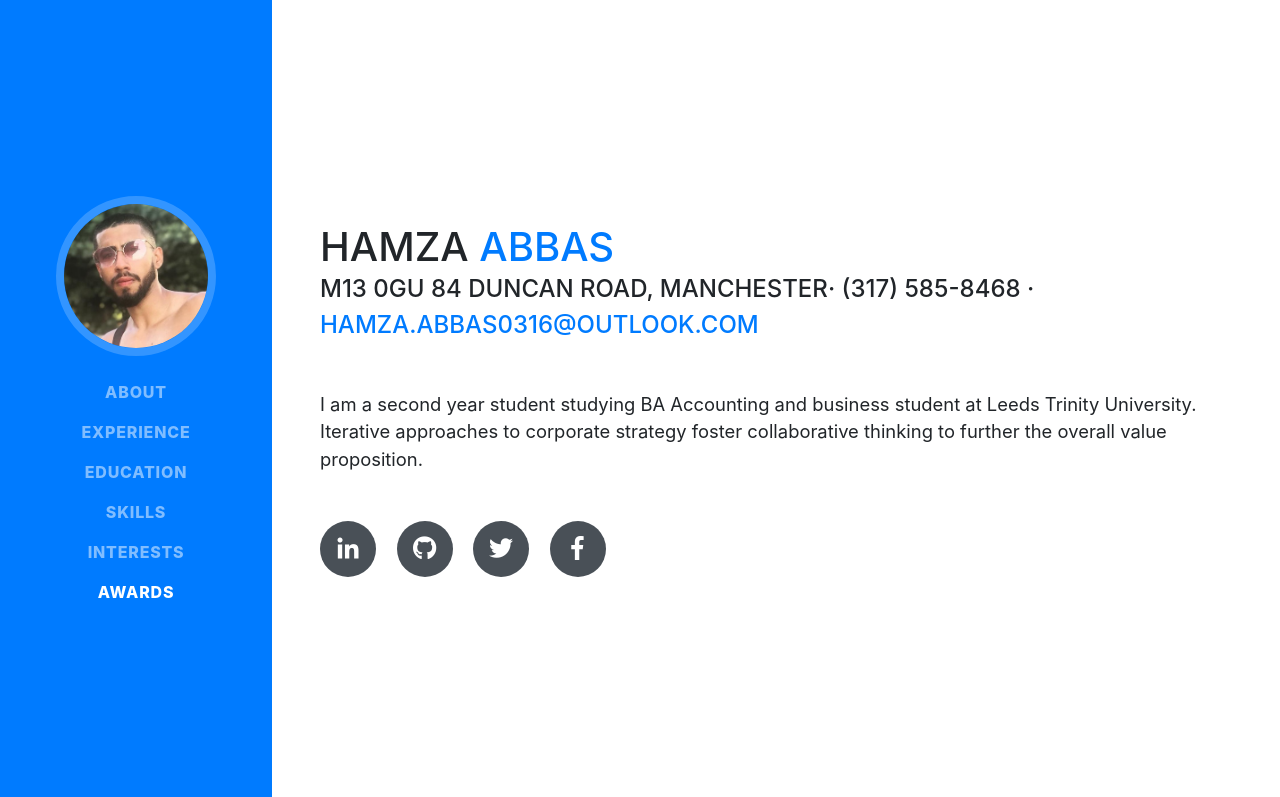
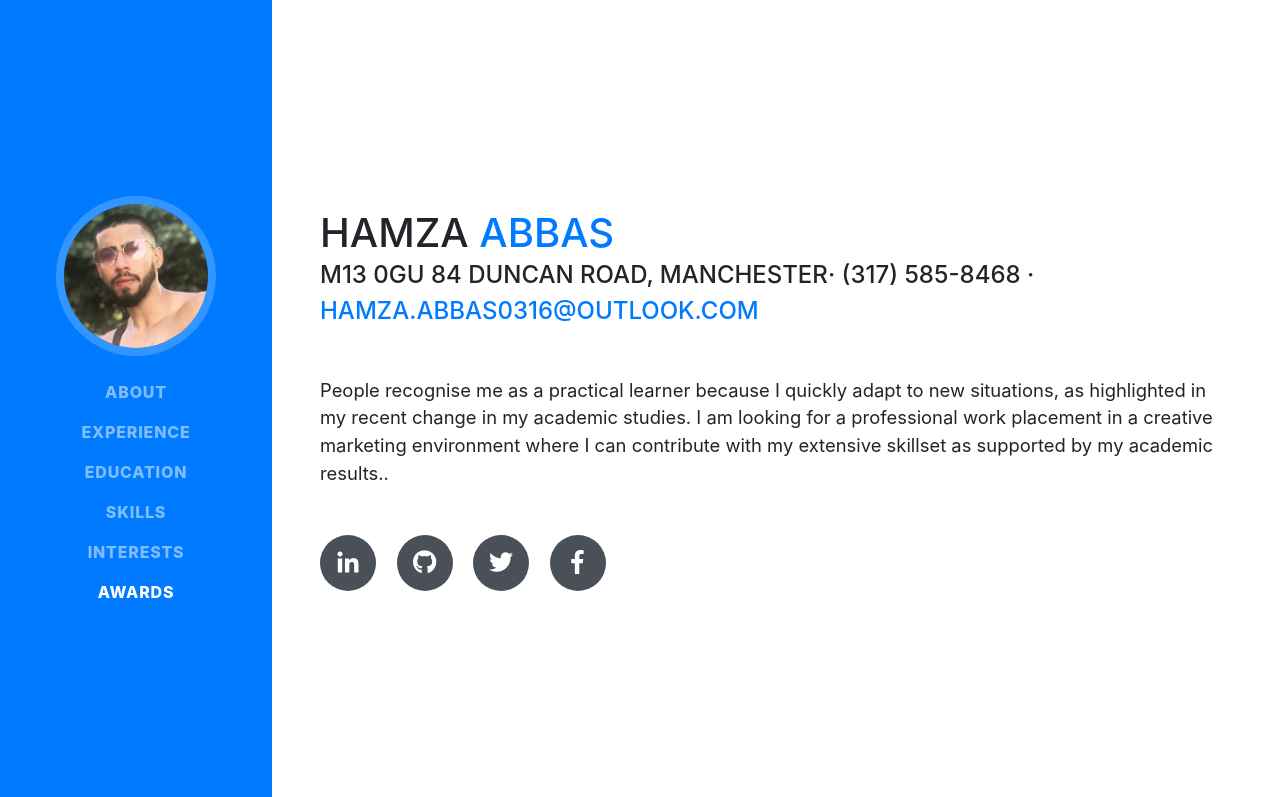
Before and after one commit to Hammy129/Hammy129.github.io, a website with bundled scripts: page index.html in a window 1280 px wide. Shown: the top 797 px of the page. Built offline with nearby package versions, Linux system fonts and the light colour scheme; a web font is replaced by a local one.

Commit message:
Update index.html

```diff
--- a/index.html
+++ b/index.html
@@ -69,7 +69,7 @@
           <div class="subheading mb-5">M13 0GU 84 Duncan road, Manchester· (317) 585-8468 ·
             <a href="mailto:name@email.com">hamza.abbas0316@outlook.com</a>
           </div>
-          <p class="lead mb-5">I am a second year student studying BA Accounting and business student at Leeds Trinity University. Iterative approaches to corporate strategy foster collaborative thinking to further the overall value proposition.</p>
+          <p class="lead mb-5">People recognise me as a practical learner because I quickly adapt to new situations, as highlighted in my recent change in my academic studies. I am looking for a professional work placement in a creative marketing environment where I can contribute with my extensive skillset as supported by my academic results..</p>
           <div class="social-icons">
             <a href="#">
               <i class="fab fa-linkedin-in"></i>
```
